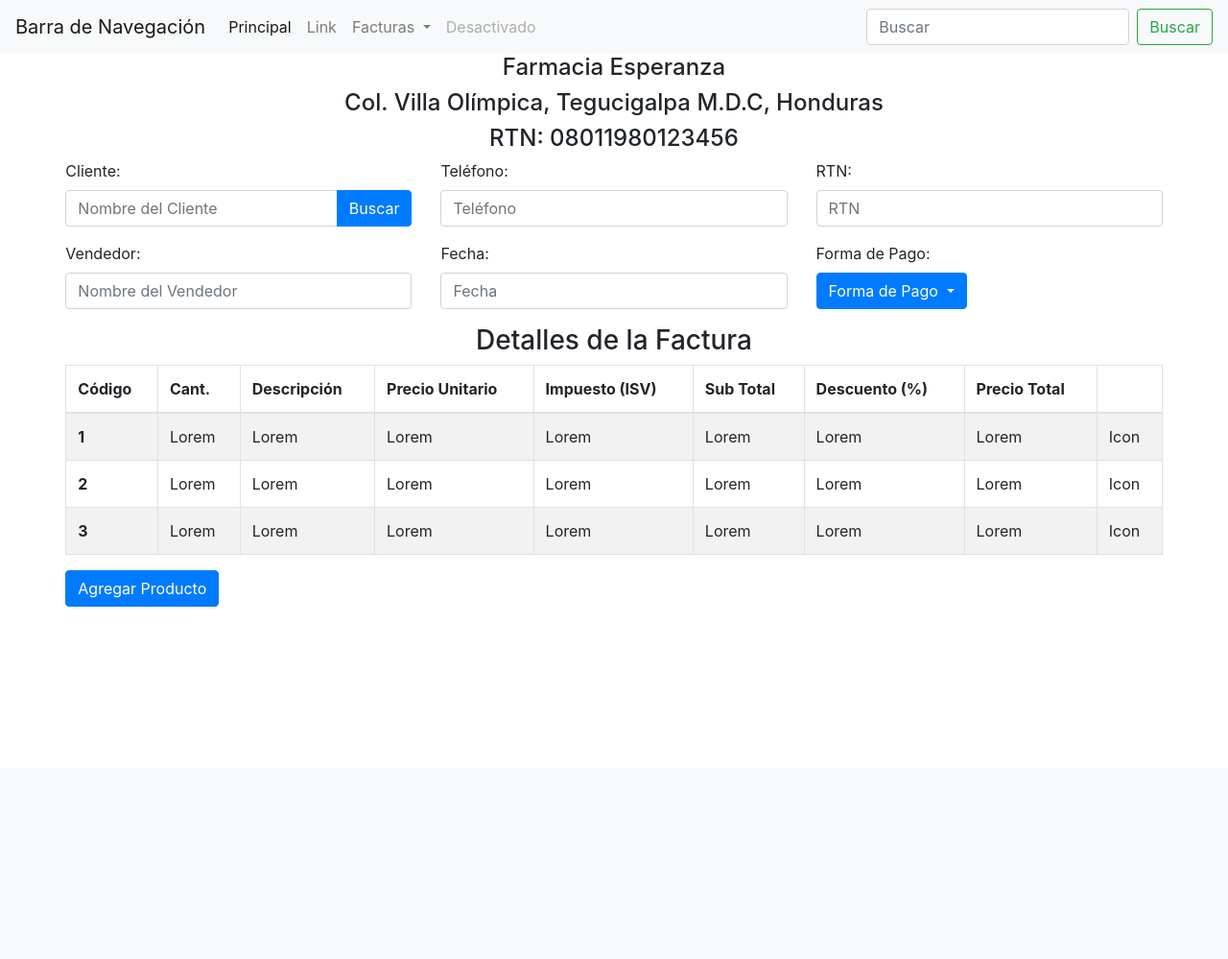
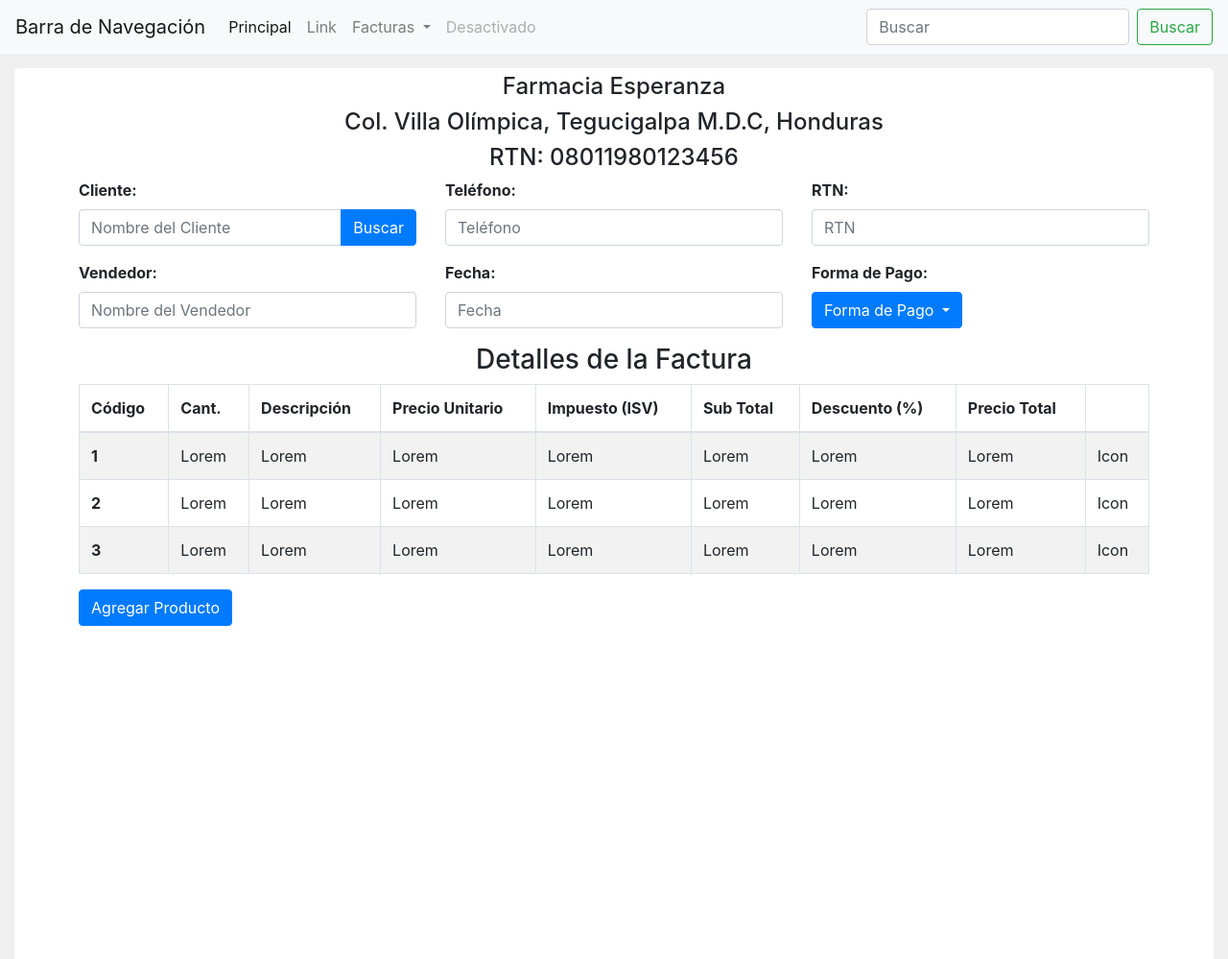
Before and after one commit to EliteArmy/farmacia, a PHP site: page /facturacion.php in a window 1280 px wide. Shown: the top 999 px of the page at 96% size. Before the commit the page ends 632 px from the top, so only its background shows below. Run offline with PHP 8.4, Linux system fonts and the light colour scheme.

Commit message:
pequeño cambio

```diff
--- /dev/null
+++ b/03.App/css/style2.css
@@ -0,0 +1,18 @@
+body {
+  background-color: rgb(239, 239, 239);
+}
+
+.contenedor {
+
+  background-color:white;
+  border-radius: 5px;
+  margin-left:0px;
+  margin-right: 0px;
+  margin-top: 15px;
+  padding-bottom: 1000px;
+  padding-top: 5px;
+}
+
+.texto{
+  font-weight: bold;
+}
--- a/03.App/facturacion.php
+++ b/03.App/facturacion.php
@@ -8,9 +8,9 @@
 
   <link rel="icon" href="./img/icon.png">
   <link rel="stylesheet" href="./css/bootstrap.min.css">
-  <!--<link rel="stylesheet" href="./css/style.css">-->
+  <link rel="stylesheet" href="./css/style2.css">
 </head>
-<!-- <body class="root"> -->
+
 <body>
 
   <!-- Barra de Navegación -->
@@ -56,16 +56,16 @@
 
   <!-- Contenido -->
   <div class="container-fluid">
-    <div class="row justify-content-md-center">
-      <div class="col-xs-12 col-md-11">
+    <div class="row justify-content-center contenedor">
+      <div class="col-12 col-md-11">
         <div class="text-center">
           <h4>Farmacia Esperanza</h4>
           <h4>Col. Villa Olímpica, Tegucigalpa M.D.C, Honduras</h4>
           <h4>RTN: 08011980123456</h4>
         </div>
 
-        <div class="row">
-          <div class="col-xs-12 col-md-4">
+        <div class="row justify-content-center">
+          <div class="col-11 col-sm-6 col-lg-4 texto">
 
             <label for="nombre-cliente">Cliente:</label>
             <div class="input-group mb-3">
@@ -81,7 +81,7 @@
             </div>
           </div>
 
-          <div class="col-xs-12 col-md-4">
+          <div class="col-11 col-sm-6 col-lg-4 texto">
             <label for="teléfono">Teléfono:</label>
             <div class="input-group mb-3">
               <input type="text" class="form-control" id="teléfono" placeholder="Teléfono" aria-describedby="basic-addon3">
@@ -93,7 +93,7 @@
             </div>
           </div>
 
-          <div class="col-xs-12 col-md-4">
+          <div class="col-11 col-sm-6 col-lg-4 texto">
             <label for="RTN">RTN:</label>
             <div class="input-group mb-3">
               <input type="text" class="form-control" id="RTN" placeholder="RTN" aria-describedby="basic-addon3">
@@ -116,6 +116,9 @@
                 <a class="dropdown-item" href="#">Tarjeta</a>
               </div>
             </div>
+          </div>
+          <div class="col-11 col-sm-6 col-lg-4 texto">
+            <!-- Solo es para que se vea bien el RTN con respecto a los demas -->
           </div>
         </div>
 
```
